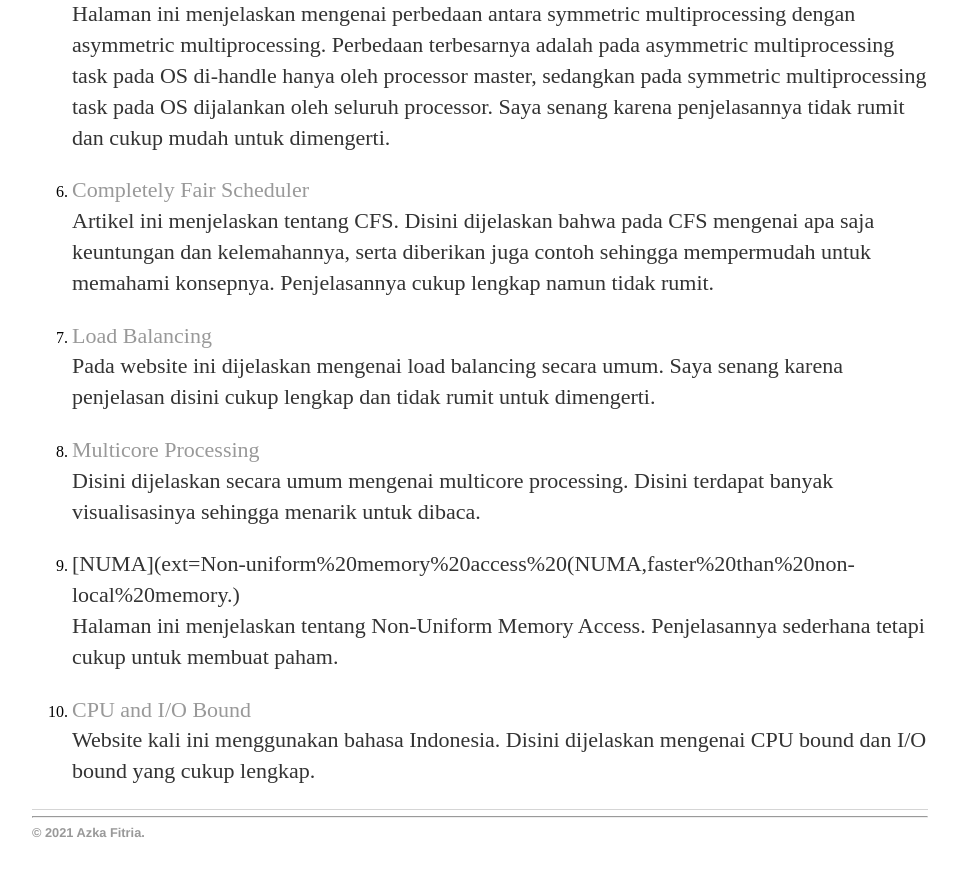
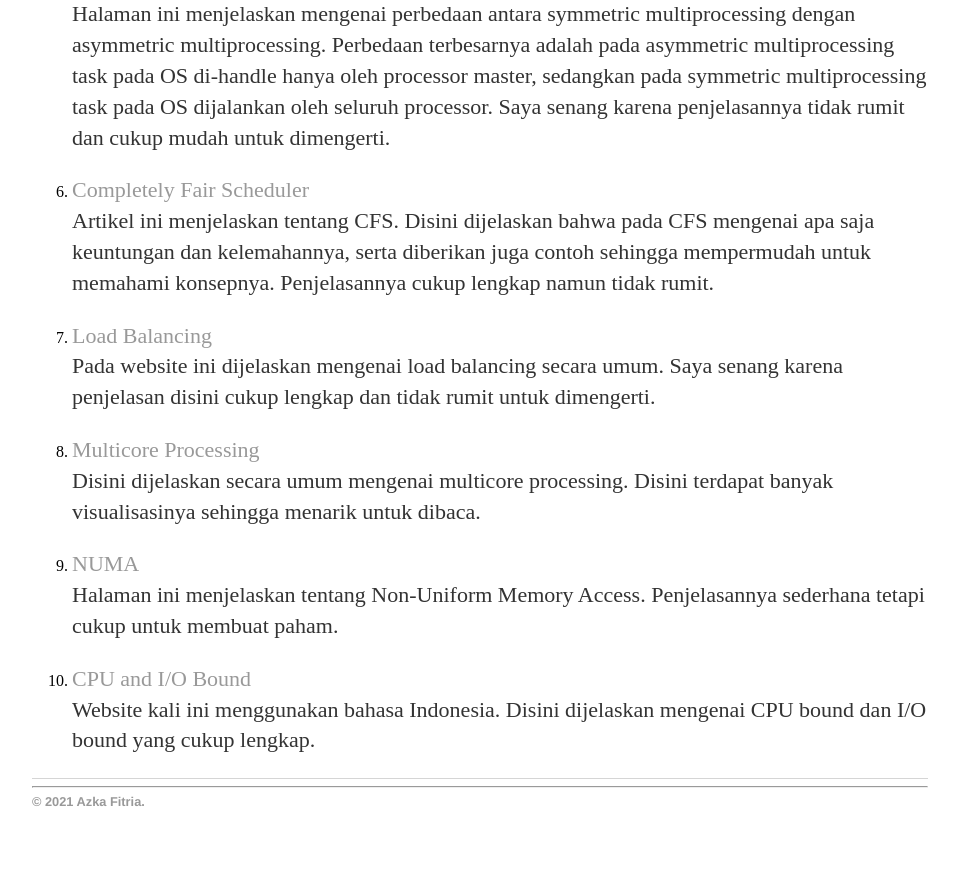
Before and after one commit to azkafitria/os211, a Jekyll site: the page built from W08.md, in a window 1280 px wide and 900 px high, scrolled down 1086 px. Shown: the top 876 px of the window, without its empty margins (160-1119 px from the left). Built offline with Jekyll 4.4.1, drawn with Linux system fonts in a browser that asks for light colours; our own code applies the rules of GitHub Pages for plain Markdown files; part of the change alters nothing that is shown.

Commit message:
Update W08.md

```diff
--- a/W08.md
+++ b/W08.md
@@ -27,7 +27,7 @@ permalink: /W08/
 8. [Multicore Processing](https://socs.binus.ac.id/2017/03/27/multi-core-processors/)<br>
   Disini dijelaskan secara umum mengenai multicore processing. Disini terdapat banyak visualisasinya sehingga menarik untuk dibaca.
 
-9. [NUMA](ext=Non-uniform%20memory%20access%20(NUMA,faster%20than%20non-local%20memory.)<br>
+9. [NUMA](http://www.techplayon.com/what-is-numa-non-uniform-memory-access/)<br>
   Halaman ini menjelaskan tentang Non-Uniform Memory Access. Penjelasannya sederhana tetapi cukup untuk membuat paham.
 
 10. [CPU and I/O Bound](https://gamebrott.com/mengenal-istilah-cpu-dan-gpu-bound-yang-kerap-bikin-bingung)<br>
```
